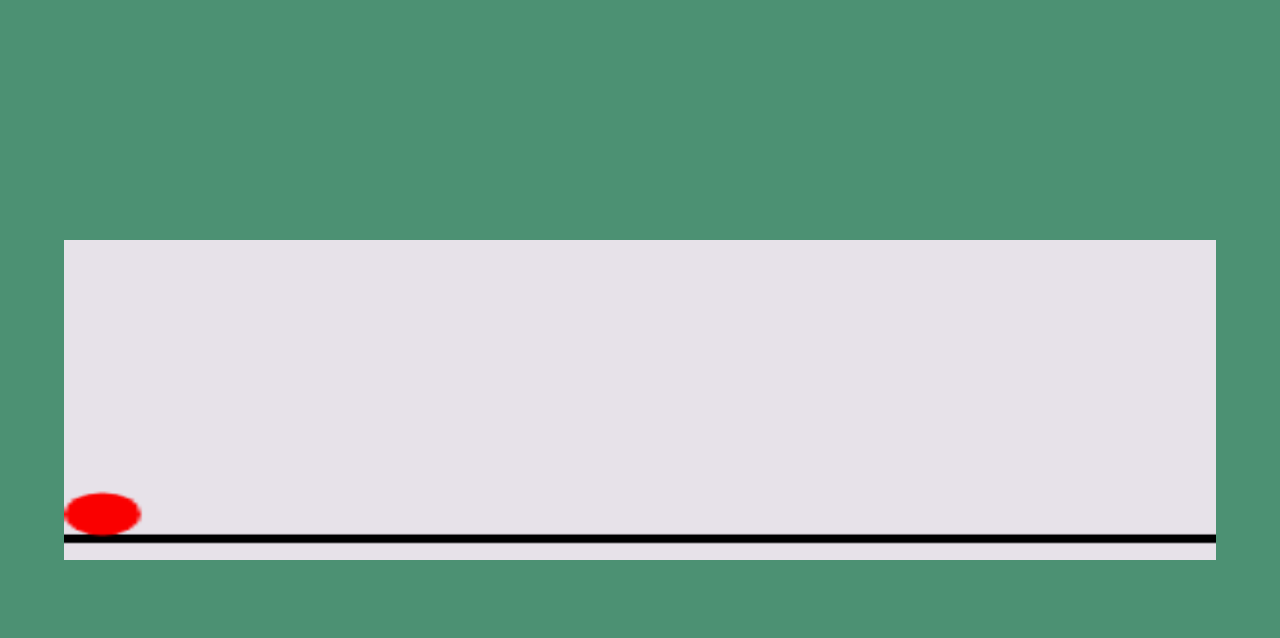
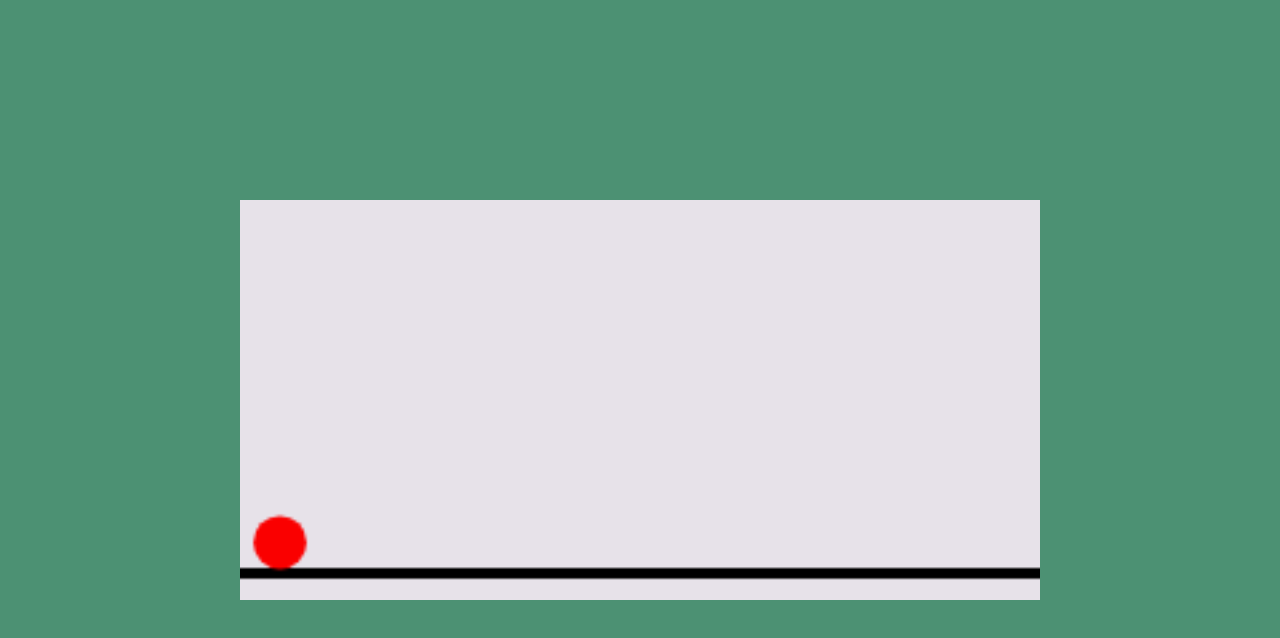
Before and after one commit to Lu-Smith/obstacle-jumping-game-vue, a Vue app: page / in a window 1280 px wide. Both pictures are taken after a click on the button "Start Game". Shown: the top 638 px of the page. Built offline with nearby package versions, Linux system fonts and the light colour scheme.

Commit message:
Updated Game.vue

```diff
--- a/src/components/Game.vue
+++ b/src/components/Game.vue
@@ -18,9 +18,12 @@
             context.fillRect(0, gameCanvas.value.height*0.92, gameCanvas.value.width, 4);
 
             // Draw circle
+            const circleX = gameCanvas.value.width * 0.05;
+            const circleY = gameCanvas.value.height * 0.856;
+
             context.fillStyle = 'rgb(250, 0, 0)';
             context.beginPath();
-            context.arc(10, gameCanvas.value.height*0.856, 10, 0, 2 * Math.PI);
+            context.arc(circleX, circleY, 10, 0, 2 * Math.PI);
             context.fill();
         }
     };
@@ -40,13 +43,14 @@
 
     canvas {
         background: $primary-background;
-        width: 90%;
-        height: 40%;
+        width: 800px;
+        height: 400px;
     }
 
     @include mobile {
         canvas {
             width: 100%;
+            height: auto;
         }
     }
 </style>
```
